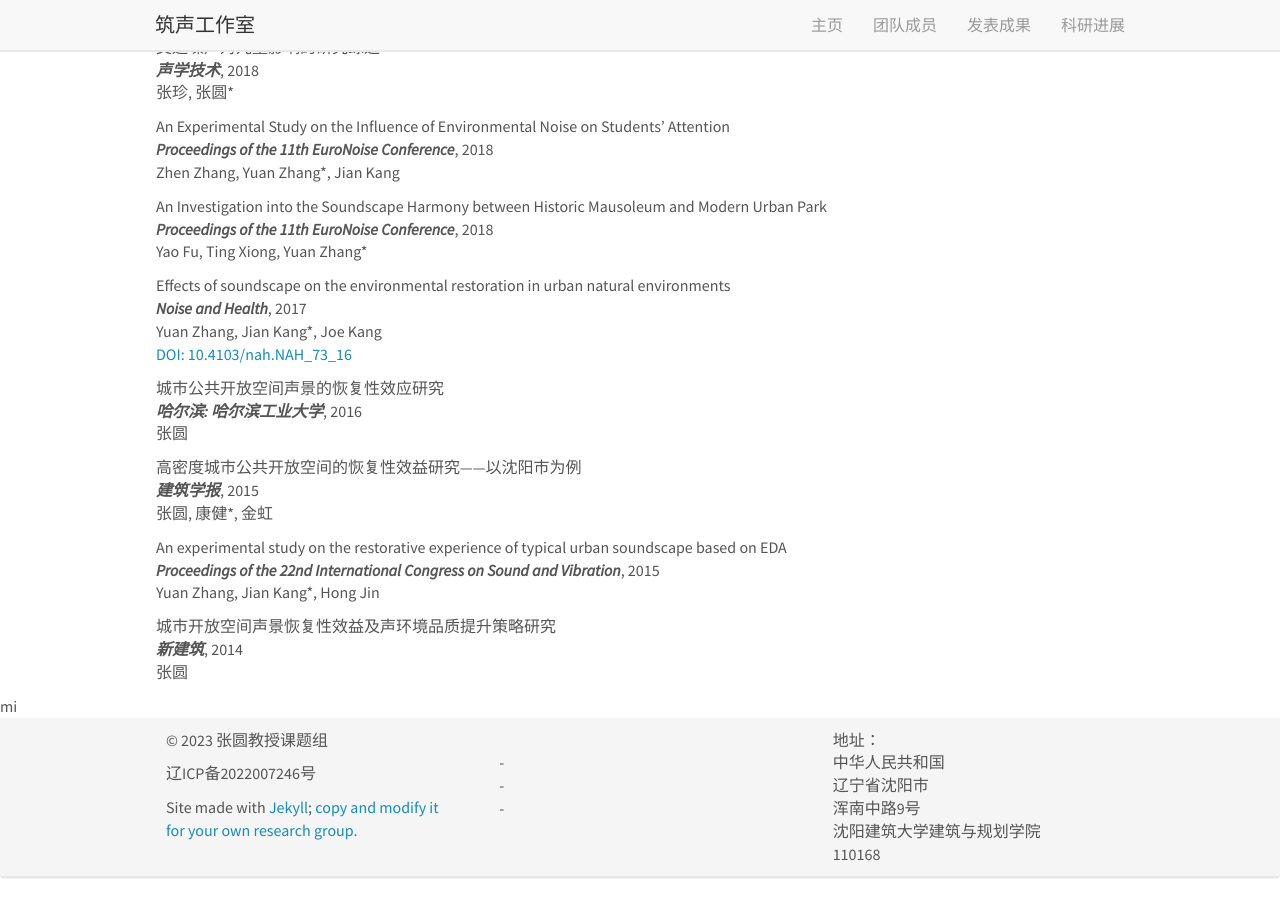
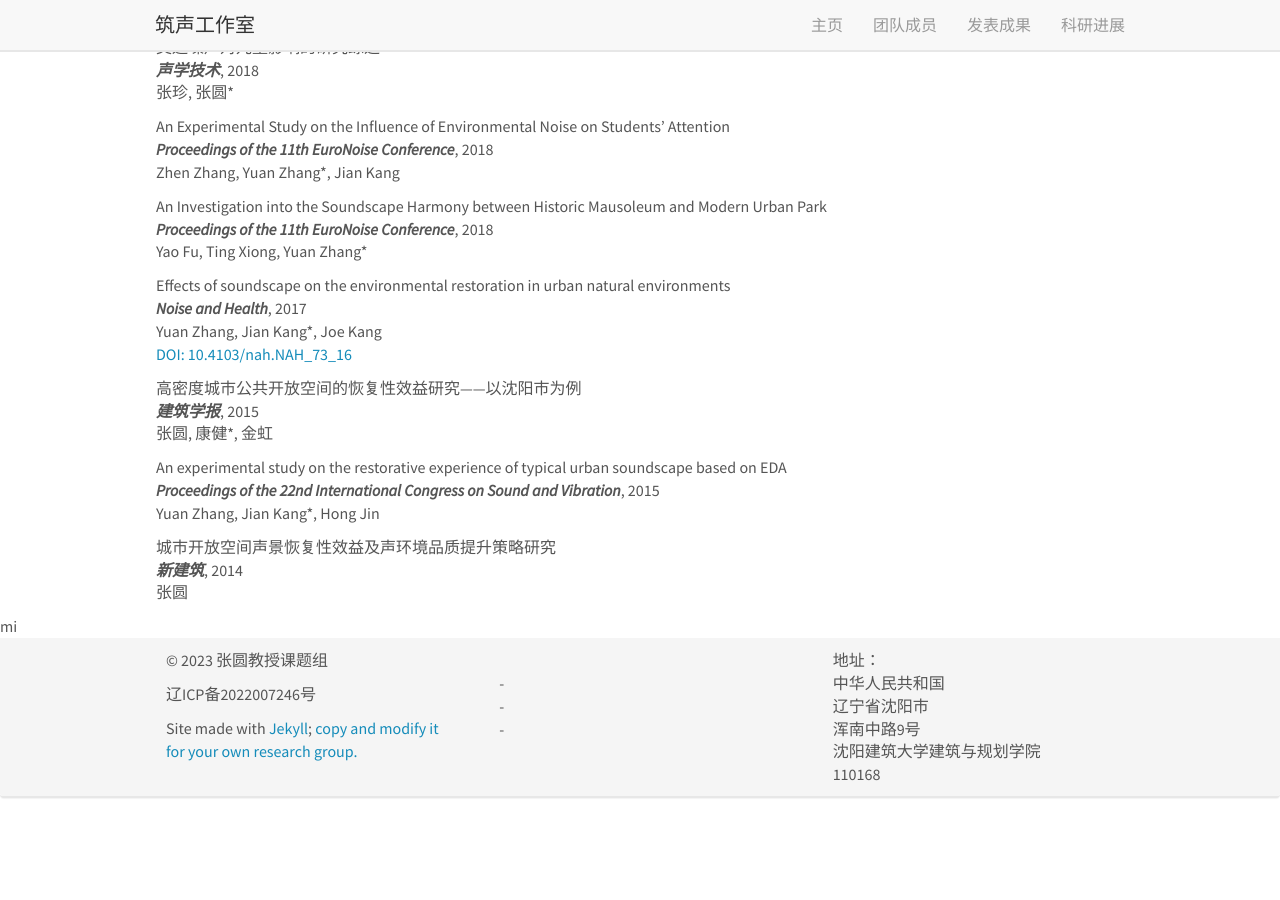
Before and after one commit to BZM2000/BZM2000.github.iottt, a Jekyll site: the page built from _pages/publications.md, in a window 1280 px wide and 900 px high, scrolled down 1222 px. Built offline with Jekyll 4.4.1, drawn with Linux system fonts in a browser that asks for light colours; nearby versions of some CDN libraries; after the commit the page ends 2042 px from its top, so only the background shows below that.

Commit message:
Update publist.yml

```diff
--- a/_data/publist.yml
+++ b/_data/publist.yml
@@ -91,11 +91,6 @@
     url: https://www.ncbi.nlm.nih.gov/pmc/articles/PMC5437754/
     display:  "DOI: 10.4103/nah.NAH_73_16"
 
-- title: "城市公共开放空间声景的恢复性效应研究"
-  journal: "哈尔滨: 哈尔滨工业大学"
-  year: 2016
-  authors: 张圆
-
 - title: "高密度城市公共开放空间的恢复性效益研究——以沈阳市为例"
   journal: 建筑学报
   year: 2015
```
